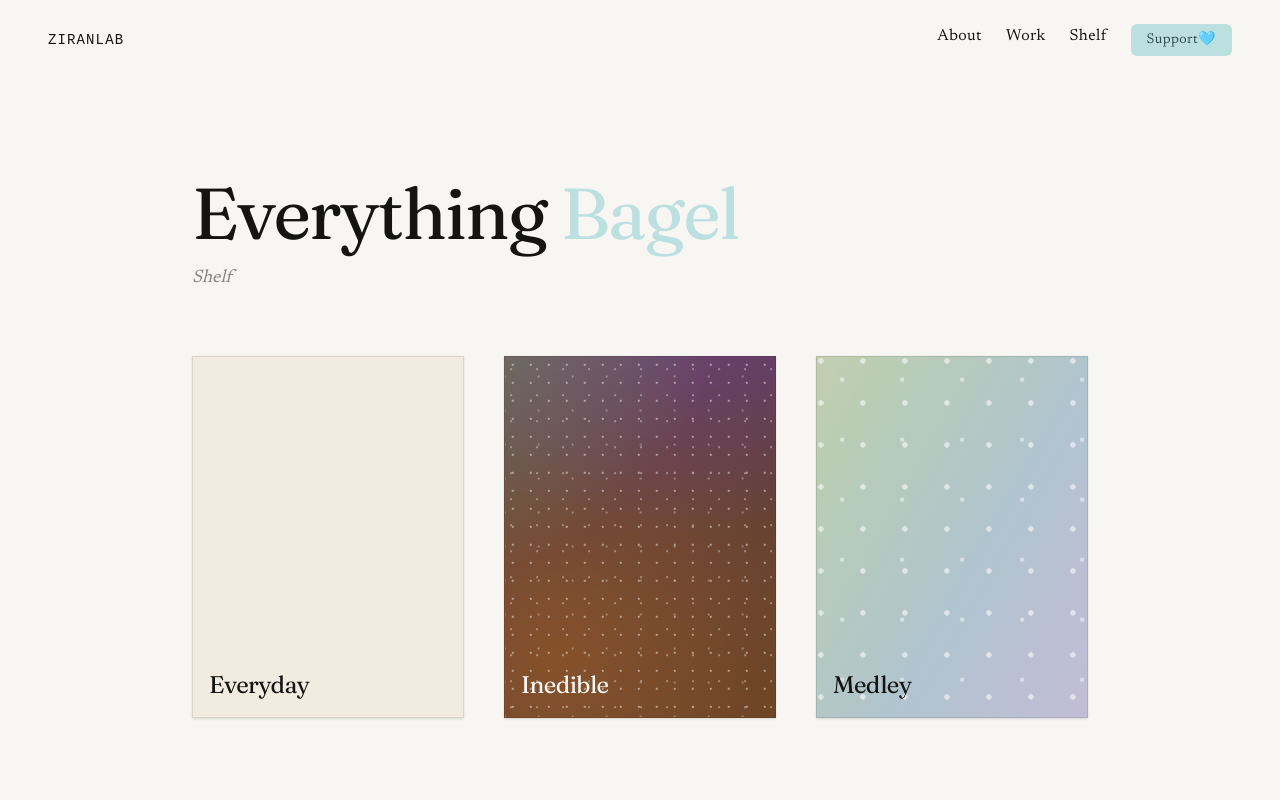
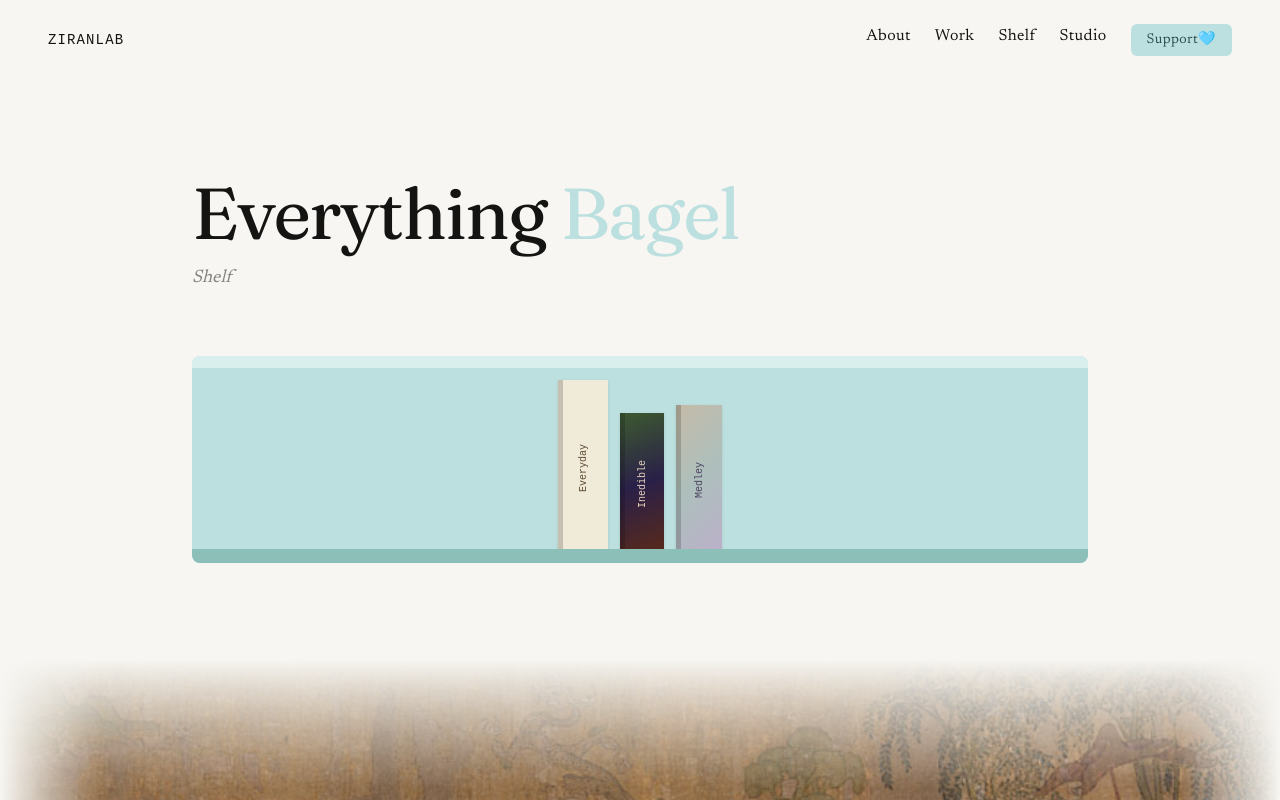
Before and after one commit to ZihanZhao227/ZiranWeb, a Next.js app: page /shelf in a window 1280 px wide. Shown: the top 800 px of the page. Built offline with nearby package versions, Linux system fonts and the light colour scheme; no server answers.

Commit message:
feat: 书架书脊3D样式+Studio导航+阅读页drop cap

```diff
--- a/app/shelf/[category]/[id]/page.tsx
+++ b/app/shelf/[category]/[id]/page.tsx
@@ -78,7 +78,7 @@ export default async function ShelfEntryPage({
 
         <ScrollLit text="Read slowly." />
 
-        <ShelfContent blocks={entry.content} />
+        <ShelfContent blocks={entry.content} dropCap />
 
         <div className="flex flex-col items-start gap-4 border-t border-ink/10 pt-10">
           <p className="font-body text-base text-ink/70">{SUPPORT_COPY[category]}</p>
--- a/app/shelf/page.tsx
+++ b/app/shelf/page.tsx
@@ -21,12 +21,16 @@ export default function ShelfPage() {
           <p className="font-body text-lg italic text-ink/50">Shelf</p>
         </div>
 
-        <div className="grid grid-cols-1 gap-10 sm:grid-cols-3">
-          {SHELF_CATEGORIES.map((category, index) => (
-            <FadeIn key={category} delay={index * 0.1}>
-              <CategoryCover category={category} />
-            </FadeIn>
-          ))}
+        <div
+          className="relative overflow-hidden rounded-lg bg-[#BCE0DF] px-8 pb-0 pt-6 before:absolute before:inset-x-0 before:top-0 before:h-3 before:bg-[#D8EFEE] before:content-[''] after:absolute after:inset-x-0 after:bottom-0 after:h-3.5 after:bg-[#8BBFB8] after:content-['']"
+        >
+          <div className="flex flex-wrap items-end justify-center gap-3 pb-0">
+            {SHELF_CATEGORIES.map((category, index) => (
+              <FadeIn key={category} delay={index * 0.1}>
+                  <CategoryCover category={category} />
+              </FadeIn>
+            ))}
+          </div>
         </div>
       </main>
 
--- a/components/SiteHeader.tsx
+++ b/components/SiteHeader.tsx
@@ -26,6 +26,9 @@ export default function SiteHeader() {
         <Link href="/shelf" className="hover:text-moss transition-colors">
           Shelf
         </Link>
+        <Link href="/studio" className="hover:text-moss transition-colors">
+          Studio
+        </Link>
         <SupportLink className="rounded-md bg-moss px-4 py-1.5 text-sm text-moss-dark transition-opacity hover:opacity-80" />
       </nav>
     </header>
--- a/components/shelf/CategoryCover.module.css
+++ /dev/null
@@ -1,97 +0,0 @@
-.everyday {
-  color: #141412;
-  background: #f2ece0;
-}
-
-.inedible {
-  color: #f7f6f2;
-  background:
-    radial-gradient(circle at 22% 28%, rgba(124, 148, 99, 0.95), transparent 55%),
-    radial-gradient(circle at 78% 22%, rgba(122, 66, 145, 0.95), transparent 50%),
-    radial-gradient(circle at 55% 88%, rgba(140, 84, 40, 0.9), transparent 58%),
-    linear-gradient(135deg, #3a4a2d, #4a3a5d 50%, #5a3a1d);
-  background-size: 200% 200%;
-  animation: potionFlow 14s ease-in-out infinite;
-}
-
-.inedible::after {
-  content: "";
-  position: absolute;
-  inset: 0;
-  background-image:
-    radial-gradient(circle, rgba(255, 255, 255, 0.9) 0 1px, transparent 1.5px),
-    radial-gradient(circle, rgba(255, 255, 255, 0.7) 0 1px, transparent 1.5px),
-    radial-gradient(circle, rgba(255, 255, 255, 0.6) 0 1px, transparent 1.5px);
-  background-size: 18px 18px, 26px 26px, 34px 34px;
-  background-position: 0 0, 8px 14px, 20px 4px;
-  mix-blend-mode: screen;
-  opacity: 0.5;
-  animation: glitterDrift 6s linear infinite;
-}
-
-.medley {
-  color: #141412;
-  background: linear-gradient(
-    120deg,
-    #d9c7c2,
-    #d9d0b0 20%,
-    #b9cdb3 40%,
-    #b0c4cf 60%,
-    #c3bcd6 80%,
-    #d9c2c9 100%
-  );
-  background-size: 220% 220%;
-  animation: medleyFlow 18s ease-in-out infinite;
-}
-
-.medley::after {
-  content: "";
-  position: absolute;
-  inset: 0;
-  background-image:
-    radial-gradient(circle, rgba(255, 255, 255, 0.95) 0 2.5px, transparent 3px),
-    radial-gradient(circle, rgba(255, 255, 255, 0.8) 0 2px, transparent 2.5px);
-  background-size: 42px 42px, 60px 60px;
-  background-position: 0 0, 20px 30px;
-  mix-blend-mode: overlay;
-  opacity: 0.6;
-  animation: glitterDriftCoarse 9s linear infinite;
-}
-
-@keyframes potionFlow {
-  0%,
-  100% {
-    background-position: 0% 0%;
-  }
-  50% {
-    background-position: 100% 100%;
-  }
-}
-
-@keyframes medleyFlow {
-  0%,
-  100% {
-    background-position: 0% 50%;
-  }
-  50% {
-    background-position: 100% 50%;
-  }
-}
-
-@keyframes glitterDrift {
-  from {
-    background-position: 0 0, 8px 14px, 20px 4px;
-  }
-  to {
-    background-position: 18px 18px, -8px 26px, -20px -34px;
-  }
-}
-
-@keyframes glitterDriftCoarse {
-  from {
-    background-position: 0 0, 20px 30px;
-  }
-  to {
-    background-position: 40px 40px, -20px -30px;
-  }
-}
--- a/components/shelf/CategoryCover.tsx
+++ b/components/shelf/CategoryCover.tsx
@@ -3,17 +3,35 @@
 import { useState } from "react";
 import { useRouter } from "next/navigation";
 import type { ShelfCategory } from "@/types/shelf";
-import styles from "./CategoryCover.module.css";
 
-const COVER_CLASS: Record<ShelfCategory, string> = {
-  Everyday: styles.everyday,
-  Inedible: styles.inedible,
-  Medley: styles.medley,
+const BOOK_STYLES: Record<
+  ShelfCategory,
+  { width: number; height: number; background: string; color: string }
+> = {
+  Everyday: {
+    width: 50,
+    height: 175,
+    background: "#F0EAD8",
+    color: "#5C4A32",
+  },
+  Inedible: {
+    width: 44,
+    height: 142,
+    background: "linear-gradient(160deg, #3D5A30, #2A2048 50%, #5A2A18)",
+    color: "#E8D5C0",
+  },
+  Medley: {
+    width: 46,
+    height: 150,
+    background: "linear-gradient(135deg, #C5BBA8, #ADBFBC, #BCAFCA)",
+    color: "#4A4060",
+  },
 };
 
 export default function CategoryCover({ category }: { category: ShelfCategory }) {
   const router = useRouter();
   const [opening, setOpening] = useState(false);
+  const book = BOOK_STYLES[category];
 
   function handleOpen() {
     if (opening) return;
@@ -27,16 +45,48 @@ export default function CategoryCover({ category }: { category: ShelfCategory })
     <button
       type="button"
       onClick={handleOpen}
-      className="group block w-full text-left transition-[transform,opacity] duration-500 ease-in-out"
+      className="group relative text-left transition-[transform,opacity] duration-500 ease-in-out"
       style={{
         transform: opening ? "scale(1.08)" : undefined,
         opacity: opening ? 0 : 1,
       }}
     >
       <span
-        className={`relative block aspect-[3/4] w-full overflow-hidden border border-ink/10 shadow-sm transition-shadow duration-300 group-hover:shadow-md ${COVER_CLASS[category]}`}
+        aria-hidden
+        className="pointer-events-none absolute left-1/2 top-0 -translate-x-1/2 -translate-y-7 whitespace-nowrap px-2 py-1 opacity-0 transition-opacity duration-200 group-hover:opacity-100"
+        style={{
+          backgroundColor: "#2C4F4D",
+          color: "#F7F6F2",
+          fontFamily: "monospace",
+          fontSize: "10px",
+        }}
       >
-        <span className="absolute inset-x-0 bottom-0 p-4 font-heading text-2xl tracking-tight">
+        {category}
+      </span>
+
+      <span
+        className="relative block overflow-hidden shadow-sm transition-[translate,box-shadow] duration-[350ms] ease-[cubic-bezier(0.34,1.4,0.64,1)] group-hover:-translate-y-[22px] group-hover:shadow-md"
+        style={{
+          width: book.width,
+          height: book.height,
+          background: book.background,
+        }}
+      >
+        <span
+          aria-hidden
+          className="absolute inset-y-0 left-0"
+          style={{ width: 5, backgroundColor: "rgba(0,0,0,0.18)" }}
+        />
+        <span
+          className="absolute inset-0 flex items-center justify-center"
+          style={{
+            writingMode: "vertical-lr",
+            transform: "rotate(180deg)",
+            fontFamily: "monospace",
+            fontSize: "10px",
+            color: book.color,
+          }}
+        >
           {category}
         </span>
       </span>
--- a/components/shelf/ShelfContent.tsx
+++ b/components/shelf/ShelfContent.tsx
@@ -32,14 +32,28 @@ function Heading({ level, text }: { level: 1 | 2 | 3; text: string }) {
   return <h4 className="font-heading text-xl tracking-tight">{text}</h4>;
 }
 
-export default function ShelfContent({ blocks }: { blocks: ShelfContentBlock[] }) {
+const DROP_CAP_CLASS =
+  "motion-safe:first-letter:float-left motion-safe:first-letter:mr-1 motion-safe:first-letter:mt-0.5 motion-safe:first-letter:font-heading motion-safe:first-letter:text-[3.5em] motion-safe:first-letter:leading-[0.8] motion-safe:first-letter:text-moss-dark";
+
+export default function ShelfContent({
+  blocks,
+  dropCap = false,
+}: {
+  blocks: ShelfContentBlock[];
+  dropCap?: boolean;
+}) {
   if (blocks.length === 0) {
     return <p className="font-body text-lg text-ink/50">This entry has no content yet.</p>;
   }
 
+  const grouped = groupBlocks(blocks);
+  const dropCapIndex = dropCap
+    ? grouped.findIndex((block) => block.type === "paragraph" && block.text)
+    : -1;
+
   return (
     <div className="flex flex-col gap-6 font-body text-lg leading-relaxed text-ink/80">
-      {groupBlocks(blocks).map((block, index) => {
+      {grouped.map((block, index) => {
         switch (block.type) {
           case "bulleted-group":
             return (
@@ -59,8 +73,15 @@ export default function ShelfContent({ blocks }: { blocks: ShelfContentBlock[] }
             );
           case "heading":
             return <Heading key={index} level={block.level} text={block.text} />;
-          case "paragraph":
-            return block.text ? <p key={index}>{block.text}</p> : null;
+          case "paragraph": {
+            if (!block.text) return null;
+            const applyDropCap = index === dropCapIndex;
+            return (
+              <p key={index} className={applyDropCap ? DROP_CAP_CLASS : undefined}>
+                {block.text}
+              </p>
+            );
+          }
           case "quote":
             return (
               <blockquote key={index} className="border-l-2 border-moss pl-4 italic text-ink/70">
```
Also changed, not shown: 1 other file (tests, documents, lock files or other folders).
